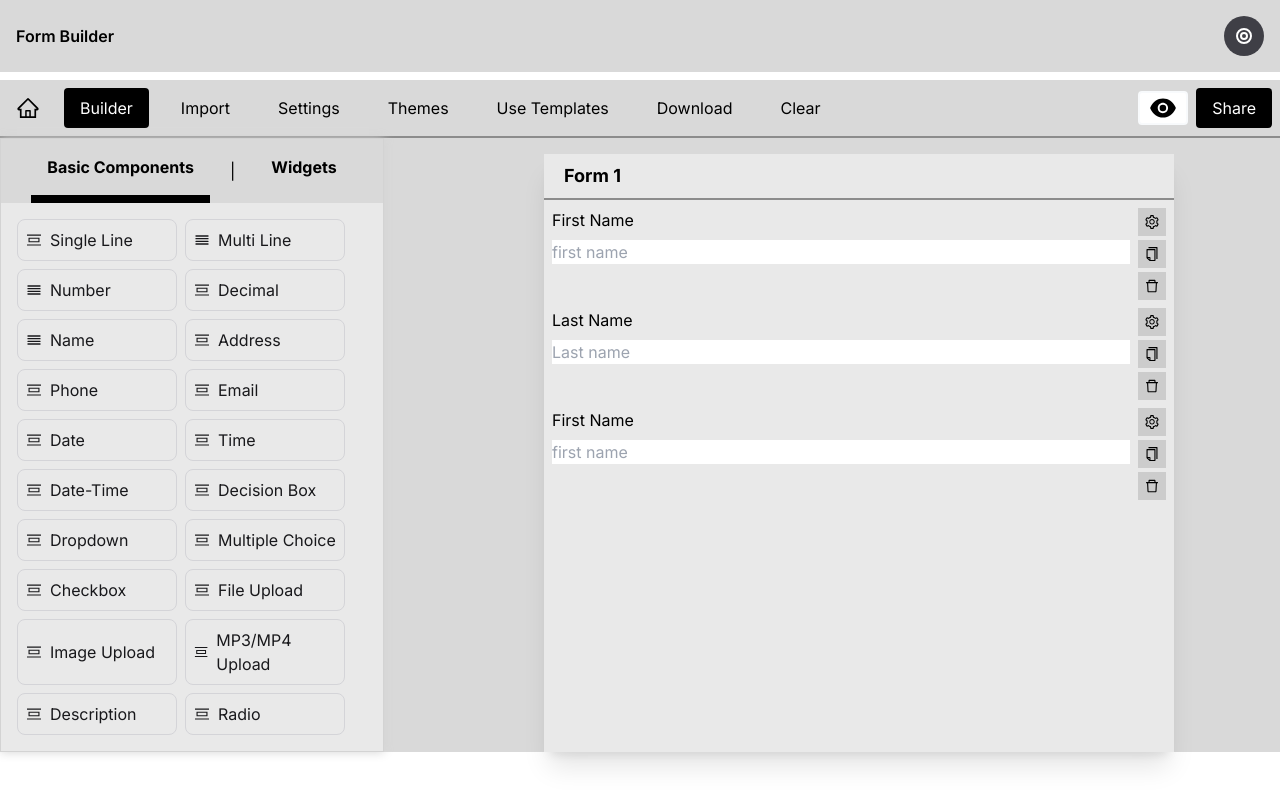
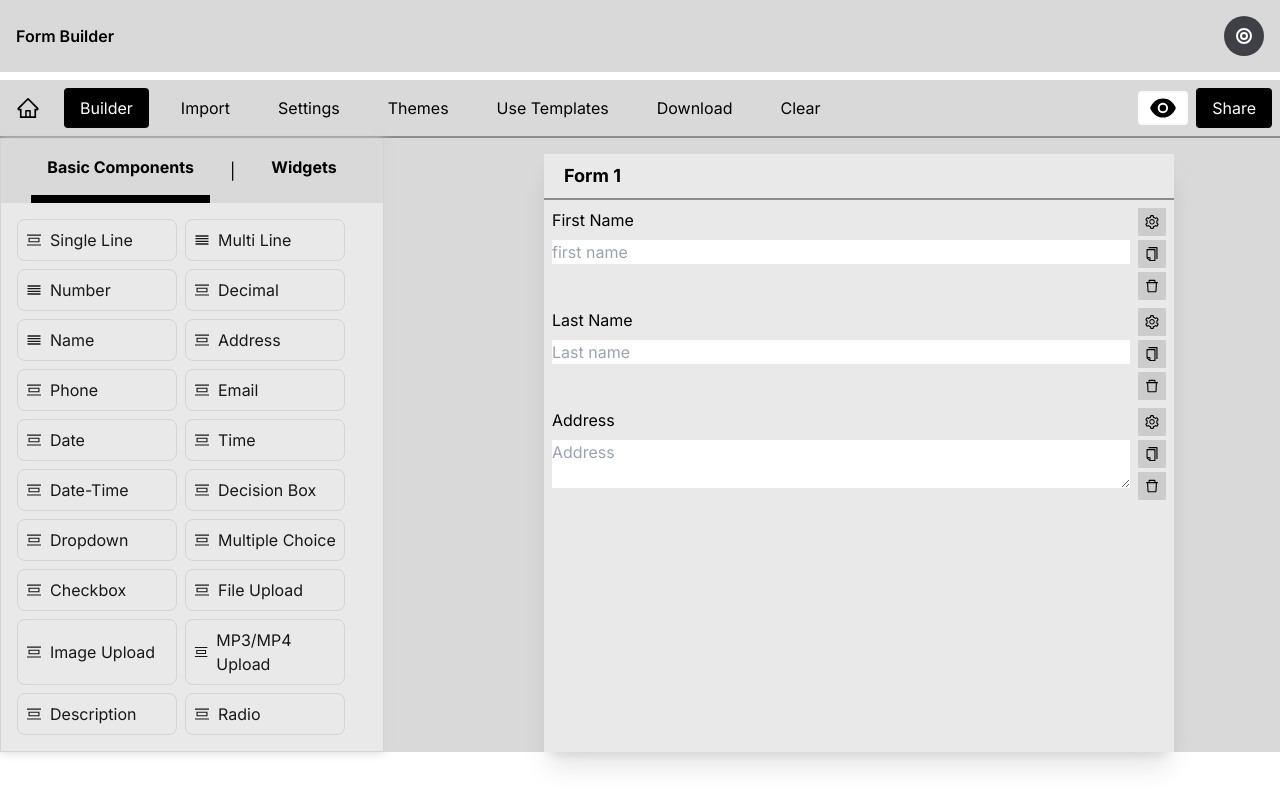
Before and after one commit to ranavijaysingh/Generic-form-builder, a Next.js app: page /build in a window 1280 px wide. Built offline with nearby package versions, Linux system fonts and the light colour scheme.

Commit message:
modal styling

```diff
--- a/package.json
+++ b/package.json
@@ -10,6 +10,7 @@
     "lint": "next lint"
   },
   "dependencies": {
+    "antd": "^5.18.0",
     "autoprefixer": "^10.4.19",
     "clsx": "^2.0.0",
     "next": "^14.2.3",
--- a/src/context/fieldsContext.tsx
+++ b/src/context/fieldsContext.tsx
@@ -40,12 +40,12 @@ const initialState: FieldState = {
     },
     {
       id: 3,
-      type: "text",
-      name: "first name",
+      type: "multilineText",
+      name: "Address",
       required: false,
-      placeholder: "first name",
+      placeholder: "Address",
       value: "",
-      label: "First Name",
+      label: "Address",
     },
   ],
 };
@@ -87,6 +87,7 @@ const fieldReducer = (state: FieldState, action: FieldAction): FieldState => {
         id: state.fields.length + 1,
       };
 
+      // Need To Fix this
       const newFields = {
         ...state.fields.slice(0, index + 1),
         copiedField,
--- /dev/null
+++ b/src/layouts/fieldSettings.tsx
@@ -0,0 +1,12 @@
+import { IField } from "@/types/fieldTypes";
+import React from "react";
+
+interface IFieldSettingsProps {
+  field: IField;
+}
+
+export default function FieldSettings(props: IFieldSettingsProps) {
+  const { field } = props;
+
+  return <div className="bg-[#e9e9e9]">Settings</div>;
+}
--- a/src/layouts/formRenderer.tsx
+++ b/src/layouts/formRenderer.tsx
@@ -1,4 +1,4 @@
-import React from "react";
+import React, { useState } from "react";
 import FieldContext from "@/context/fieldsContext";
 import FieldMapper from "@/utils/fieldMapper";
 import { useContext } from "react";
@@ -8,6 +8,9 @@ import {
   AiOutlineDelete,
 } from "react-icons/ai";
 import ToolTip from "@/components/common/toolTip";
+import { Modal } from "antd";
+import { IField } from "@/types/fieldTypes";
+import FieldSettings from "./fieldSettings";
 
 interface IFormRendererProps {
   showToolTip: boolean;
@@ -17,6 +20,17 @@ export default function FormRenderer(props: IFormRendererProps) {
   const { showToolTip } = props;
   const { dispatch, state } = useContext(FieldContext);
   const fields = state.fields;
+  const [isModalVisible, setIsModalVisible] = useState(false);
+  const [modalField, setModalField] = useState<IField>();
+
+  const handleModalOpen = (field: IField) => {
+    setModalField(field);
+    setIsModalVisible(true);
+  };
+
+  const handleModalClose = () => {
+    setIsModalVisible(false);
+  };
 
   return (
     <div className="flex flex-col py-2 gap-2">
@@ -29,6 +43,7 @@ export default function FormRenderer(props: IFormRendererProps) {
         const handleToolTipClick = (tool: string) => {
           switch (tool) {
             case "settings":
+              handleModalOpen(field);
               break;
             case "copy":
               dispatch({ type: "COPY FIELD", payload: field });
@@ -37,6 +52,7 @@ export default function FormRenderer(props: IFormRendererProps) {
               dispatch({ type: "DELETE FIELD", payload: field });
               break;
             default:
+              break;
           }
         };
 
@@ -69,6 +85,20 @@ export default function FormRenderer(props: IFormRendererProps) {
           </div>
         );
       })}
+      <Modal
+        className="bg-[#e9e9e9]"
+        open={isModalVisible}
+        onCancel={handleModalClose}
+        footer={null}
+        style={{ background: "#e9e9e9" }}
+        width="80%"
+        bodyStyle={{ background: "#e9e9e9" }}
+        closable={false}
+      >
+        <div className="bg-[#e9e9e9]">
+          {modalField && <FieldSettings field={modalField} />}
+        </div>
+      </Modal>
     </div>
   );
 }
```
Also changed, not shown: 2 other files (tests, documents, lock files or other folders).
